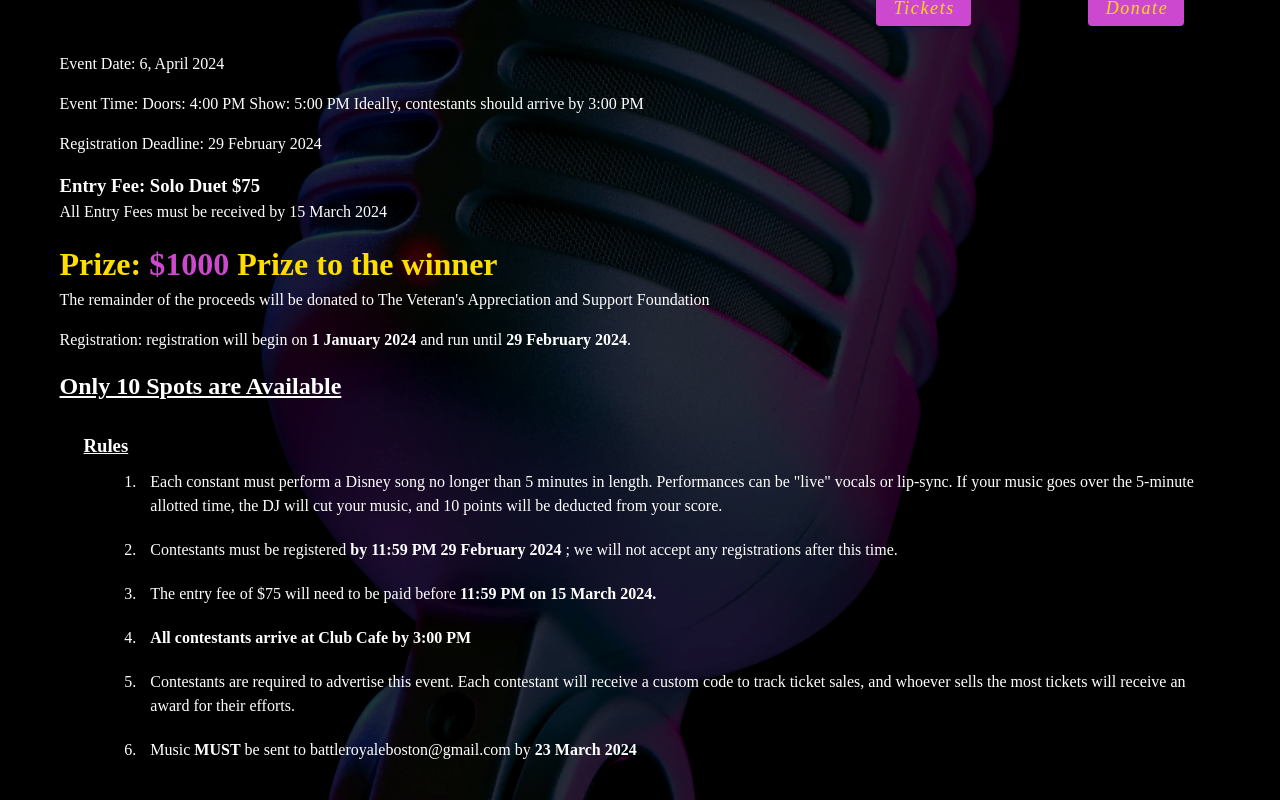
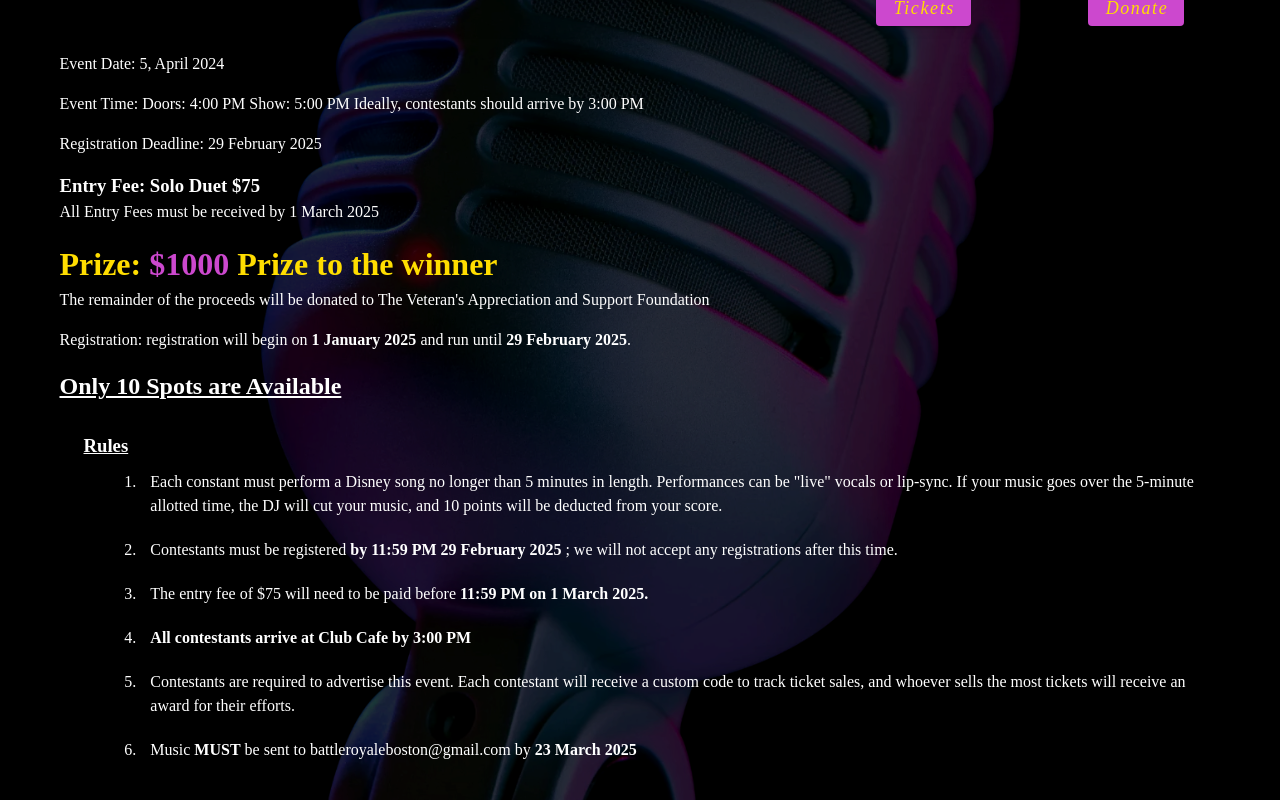
Before and after one commit to AbeMoe/charity-site, a Vue app: page /#/rules in a window 1280 px wide. Shown: the part 280-1080 px from the top of the page. Built offline with nearby package versions, Linux system fonts and the light colour scheme; a web font is replaced by a local one.

Commit message:
Yearly update

```diff
--- a/src/components/HelloWorld.vue
+++ b/src/components/HelloWorld.vue
@@ -58,7 +58,7 @@
       <v-spacer></v-spacer>
       <v-col :cols="getImgSize">
         <v-img
-          :src="require('../assets/2023-Batt.jpg')"
+          :src="require('../assets/2024-Batt.jpg')"
           style="overflow: visible"
         >
         </v-img>
--- a/src/store/index.js
+++ b/src/store/index.js
@@ -17,15 +17,16 @@ export default new Vuex.Store({
     onlineFee: "$35",
     vipFee: "$80 (Online Only)",
     entryFee: "$75",
+    prizeAmount: "$1000",
     region: "us-east-1", //AWS region
-    eventDate: "6, April 2024", //Date event takes place
+    eventDate: "5, April 2024", //Date event takes place
     doorsTime: "4:00 PM", //Time doors open
     eventTime: "5:00 PM", //Event start time
     arrivalTime: "3:00 PM",
-    registrationStart: "1 January 2024",
-    registrationEnd: "29 February 2024",
-    entryFeePaid: "15 March 2024",
-    musicDeadLine: "23 March 2024",
+    registrationStart: "1 January 2025",
+    registrationEnd: "29 February 2025",
+    entryFeePaid: "1 March 2025",
+    musicDeadLine: "23 March 2025",
     charityBenefactor: "The Veteran's Appreciation and Support Foundation",
 
   },
--- a/src/views/RulesView.vue
+++ b/src/views/RulesView.vue
@@ -5,7 +5,7 @@
     <p> Registration Deadline: {{registrationEnd}} </p>
     <h3>Entry Fee:   Solo  Duet   {{entryFee}}</h3>
     <p> All Entry Fees must be received by {{entryFeePaid}} </p>
-    <h1 class="highlight"> Prize: <span class="blink"> $1000 </span>  Prize to the winner</h1>
+    <h1 class="highlight"> Prize: <span class="blink"> {{prizeAmount}} </span>  Prize to the winner</h1>
     <p> The remainder of the proceeds will be donated to {{charityBenefactor}}</p>
     <p> Registration: registration will begin on <b>{{registrationStart}}</b> and run until <b>{{registrationEnd}}</b>.</p>
     <h2 class="underlined"> Only 10 Spots are Available</h2>
@@ -60,6 +60,7 @@ import ColorButton from '@/components/ColorButton'
         charityBenefactor: store.state.charityBenefactor,
         arrivalTime: store.state.arrivalTime,
         musicDeadLine: store.state.musicDeadLine,
+        prizeAmount: store.state.prizeAmount,
     }),
     components: {
       ColorButton,
```
Also changed, not shown: 1 other file (tests, documents, lock files or other folders).
